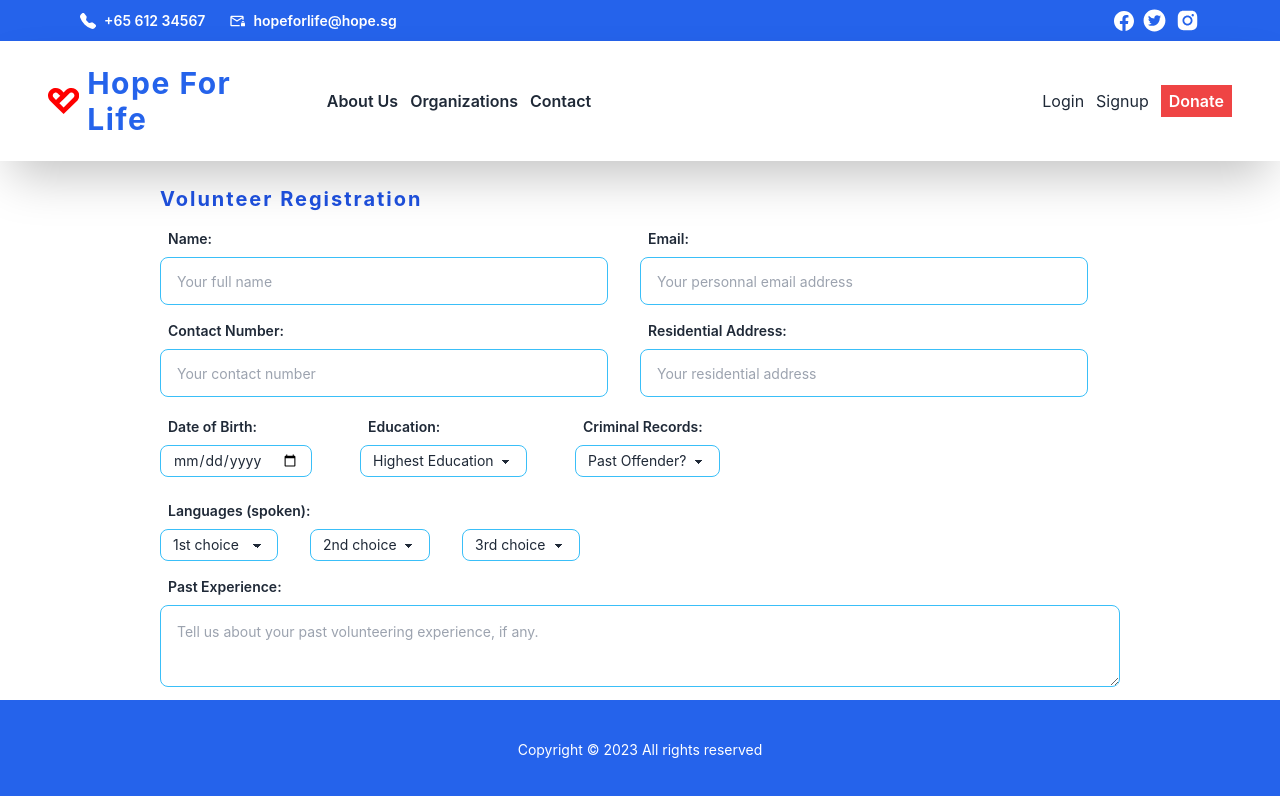
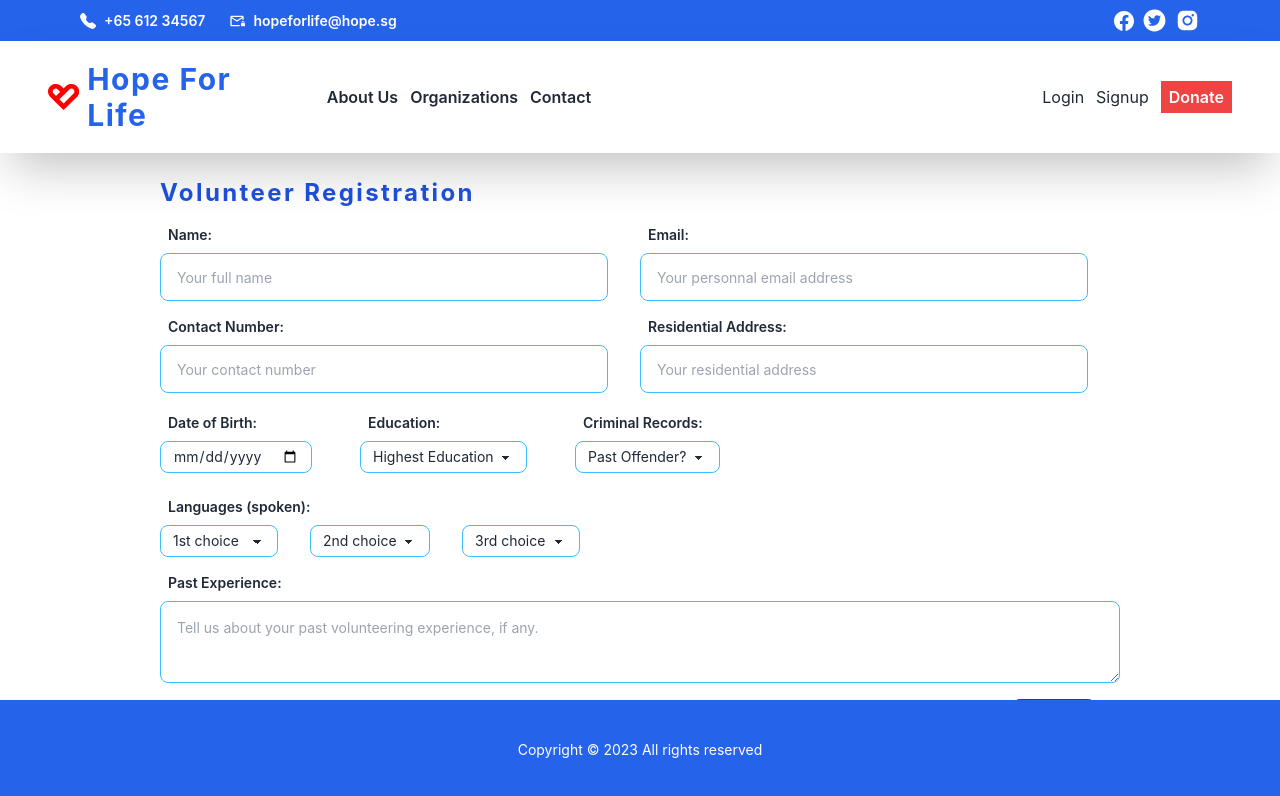
Before and after one commit to acetay/Volunteer_Management_System_Frontend, a React (Create React App) app: page /volunteers/signup in a window 1280 px wide. Shown: the top 796 px of the page. Built offline with nearby package versions, Linux system fonts and the light colour scheme.

Commit message:
registration page

```diff
--- a/src/Layouts/Navbar.jsx
+++ b/src/Layouts/Navbar.jsx
@@ -32,7 +32,7 @@ function Navbar() {
         </div>
 
         {/* 2nd Column */}
-        <div className="min-w-full shadow-2xl px-12 py-6 ">
+        <div className="min-w-full shadow-2xl px-12 py-5 ">
           <div className="flex items-center">
             {/* Logo */}
             <Link to="/">
--- a/src/Pages/VolunteerSignUp.jsx
+++ b/src/Pages/VolunteerSignUp.jsx
@@ -6,7 +6,7 @@ function VolunteerSignUp() {
 
   return (
     <div className="h-full px-40 py-4 mt-2">
-      <h1 className="font-bold text-xl tracking-widest text-blue-700">
+      <h1 className="font-bold text-2xl tracking-widest text-blue-700">
         Volunteer Registration
       </h1>
       {/* Form Container */}
```
